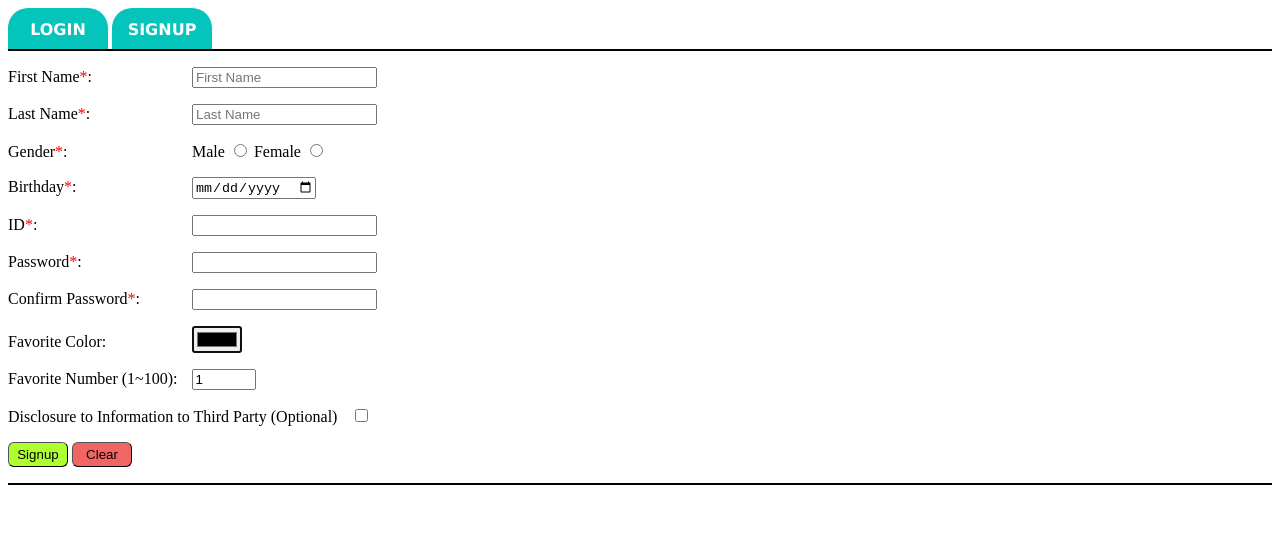
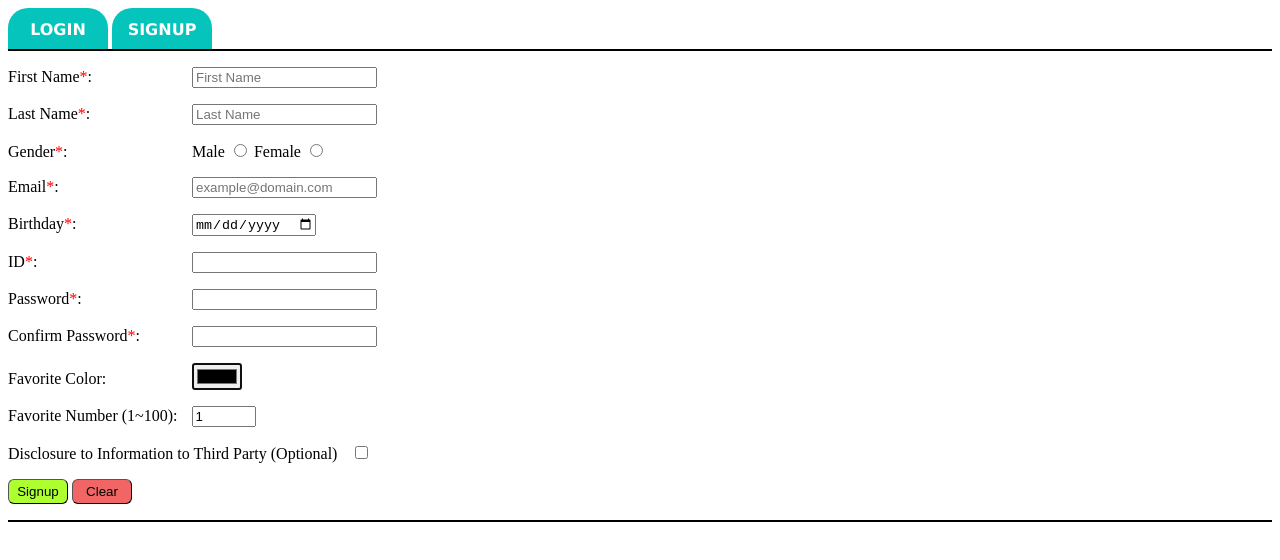
Before and after one commit to 2022149014/HomeworkRepository, a plain HTML site: page LAB2/signup.html in a window 1280 px wide. Shown: the part 106-666 px from the top of the page. Drawn offline with Linux system fonts and the light colour scheme.

Commit message:
LAB2 signup.html fix error-1

```diff
--- a/LAB2/main.css
+++ b/LAB2/main.css
@@ -92,6 +92,7 @@ div.signup_UI span.nowidth {
     width: auto;
     margin-right: 10px;
 }
-label.isrequired {
+div.signup_UI span span.isrequired {
+    display: inline;
     color: red;
 }
--- a/LAB2/signup.html
+++ b/LAB2/signup.html
@@ -19,16 +19,17 @@
         </div>
         <div class = "signup_UI">
             <form method = "POST" autocomplete = "on" action = "login.html">
-                <p> <label> <span> First Name<label class = "isrequired">*</label>: </span> <input type = "text" name = "firstname" placeholder = "First Name" required/> </label> </p>
-                <p> <label> <span> Last Name<label class = "isrequired">*</label>: </span> <input type = "text" name = "lastname" placeholder = "Last Name" required/> </label> </p>
-                <p> <label> <span> Gender<label class = "isrequired">*</label>: </span>
-                    Male <input type = "radio" name = "gender" value = "male"/>
-                    Female <input type = "radio" name = "gender" value = "female"/>
-                </label> </p>
-                <p> <label> <span> Birthday<label class = "isrequired">*</label>: </span> <input type = "date" name = "birthday" required/> </label> </p>
-                <p> <label> <span> ID<label class = "isrequired">*</label>: </span> <input type = "ID" name = "id" required> </label> </p>
-                <p> <label> <span> Password<label class = "isrequired">*</label>: </span> <input type = "password" name = "password" required/> </label> </p>
-                <p> <label> <span> Confirm Password<label class = "isrequired">*</label>: </span> <input type = "password" name = "confirmpassword" required/> </label> </p>
+                <p> <label> <span> First Name<span class = "isrequired">*</span>: </span> <input type = "text" name = "firstname" placeholder = "First Name" required/> </label> </p>
+                <p> <label> <span> Last Name<span class = "isrequired">*</span>: </span> <input type = "text" name = "lastname" placeholder = "Last Name" required/> </label> </p>
+                <p> <span> Gender<span class = "isrequired">*</span>: </span>
+                    <label> Male <input type = "radio" name = "gender" value = "male"/> </label>
+                    <label> Female <input type = "radio" name = "gender" value = "female"/> </label>
+                </p>
+                <p> <label> <span> Email<span class = "isrequired">*</span>: </span> <input type = "email" name = "email" placeholder = "example@domain.com" required/> </label> </p>
+                <p> <label> <span> Birthday<span class = "isrequired">*</span>: </span> <input type = "date" name = "birthday" required/> </label> </p>
+                <p> <label> <span> ID<span class = "isrequired">*</span>: </span> <input type = "text" name = "id" required> </label> </p>
+                <p> <label> <span> Password<span class = "isrequired">*</span>: </span> <input type = "password" name = "password" required/> </label> </p>
+                <p> <label> <span> Confirm Password<span class = "isrequired">*</span>: </span> <input type = "password" name = "confirmpassword" required/> </label> </p>
                 <p> <label> <span> Favorite Color: </span> <input type = "color" name = "color" autofocus/> </label> </p>
                 <p> <label> <span class = "nowidth"> Favorite Number (1~100): </span> <input type = "number" name = "number" min = "1" max = "100" step = "1" value = "1"/> </label> </p>
                 <p> <label> <span class = "nowidth"> Disclosure to Information to Third Party (Optional)</span> <input name = "disclosure_information" type = "checkbox" value = "disclousre_information"/> </label></p>
```
